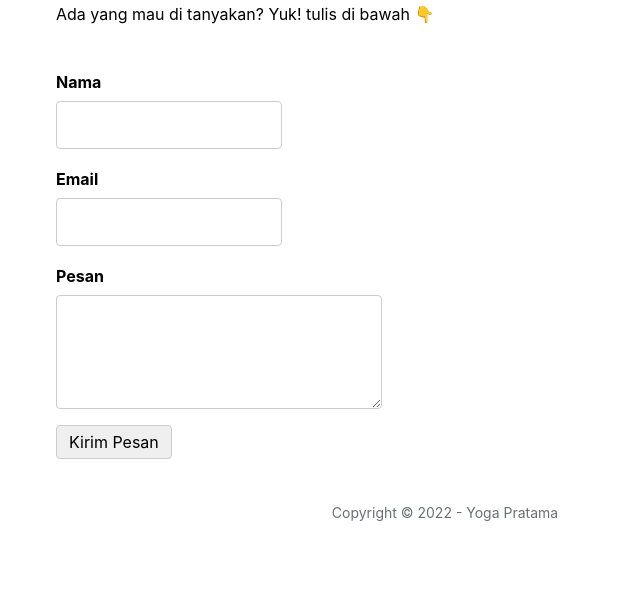
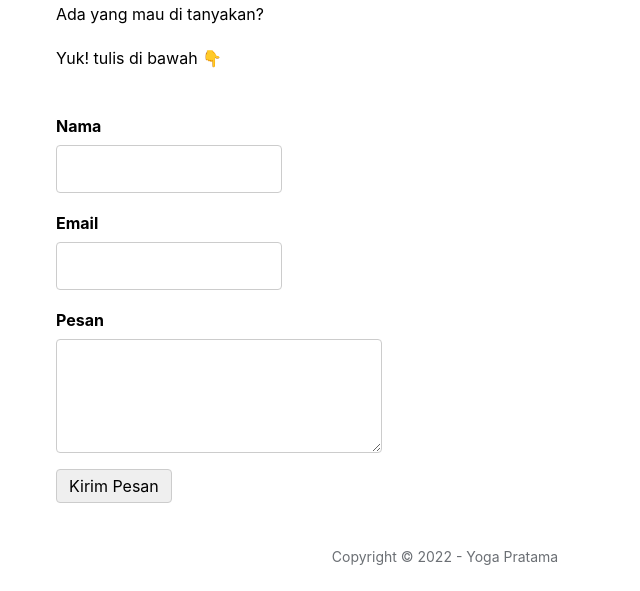
Before and after one commit to yogaprttama/yogapratama.dev, a plain HTML site: page contact.html in a window 1280 px wide. Shown: the part 236-827 px from the top of the page, without its empty margins (195-835 px from the left). Before the commit the page ends 800 px from the top, so only its background shows below. Drawn offline with Linux system fonts and the light colour scheme.

Commit message:
Update contact.html

```diff
--- a/contact.html
+++ b/contact.html
@@ -23,7 +23,8 @@
             <h1>Kontak Saya</h1>
           </header>
           <div class="post">
-            <p class="mb-10">Ada yang mau di tanyakan? Yuk! tulis di bawah 👇</p>
+            <p>Ada yang mau di tanyakan?</p>
+            <p class="mb-10">Yuk! tulis di bawah 👇</p>
             <form name="contact" netlify>
               <div class="mb-4">
                 <label>Nama</label>
```
